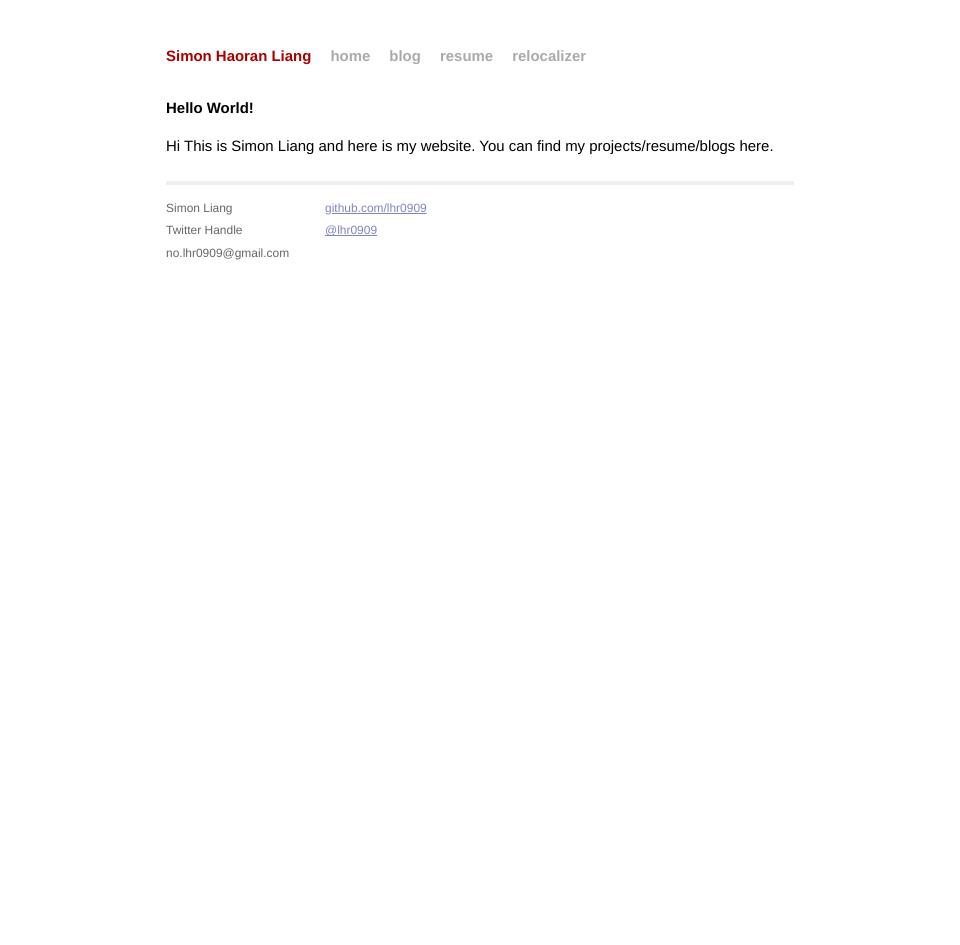
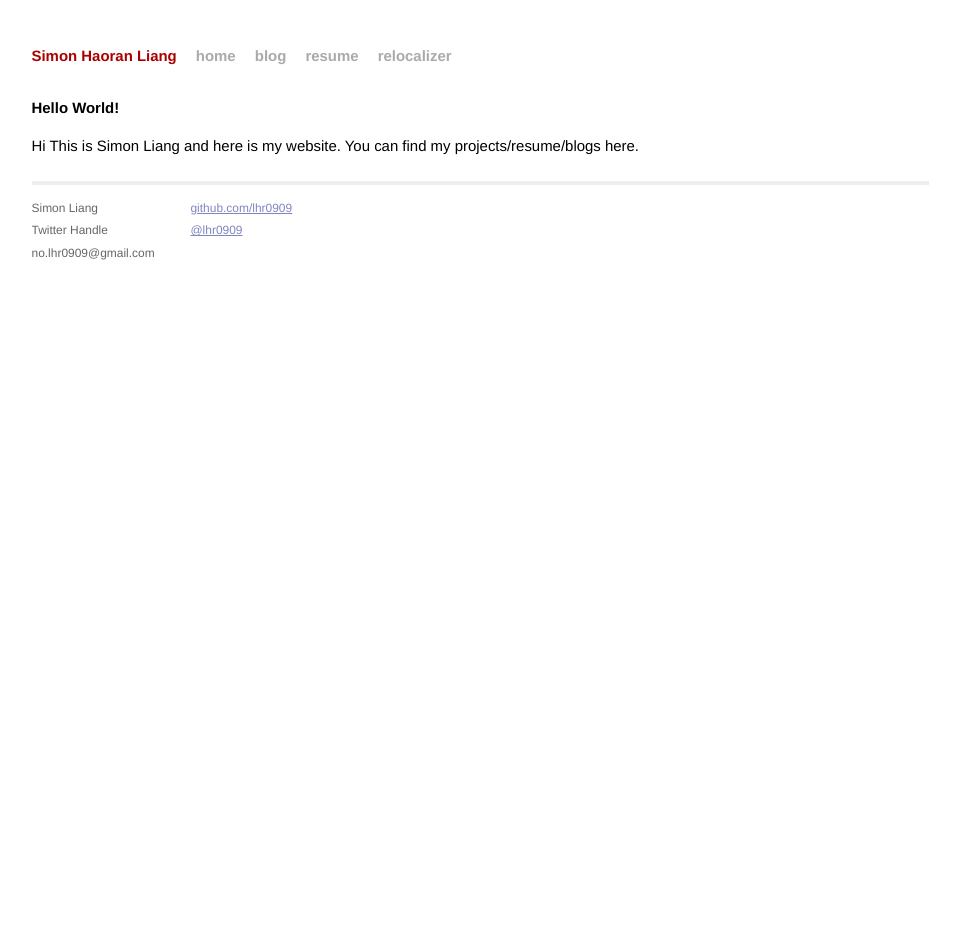
Before and after one commit to lhr0909/lhr0909.github.io, a Jekyll site: the page built from index.html, in a window 1280 px wide. Shown: the whole page, without its empty margins (160-1120 px from the left). Built offline with Jekyll 4.4.1, drawn with Linux system fonts in a browser that asks for light colours; Markdown is read by kramdown in place of the engine named in the settings.

Commit message:
Fixed resume styles

```diff
--- a/css/main.css
+++ b/css/main.css
@@ -58,7 +58,7 @@
 .site {
   font-size: 115%;
   text-align: justify;
-  width: 42em;
+  width: 60em;
   margin: 3em auto 2em;
   line-height: 1.5em;
 }
--- a/index.html
+++ b/index.html
@@ -1,6 +1,6 @@
 ---
 layout: default
-title: Simon's Github Page
+title: Simon Haoran Liang
 ---
 
 <div id="home">
--- a/resume/index.html
+++ b/resume/index.html
@@ -1,9 +1,9 @@
 ---
 layout: default
-title: Simon's Github Page
+title: Simon's Resume
 ---
 
 <div id="resume">
   <h1>My Resume</h1>
-  <iframe src="https://docs.google.com/document/d/1pl77oOESRsGdujJoPryIe9EyPDujqyDA5XBGEzymJv0/pub?embedded=true"></iframe>
+  <iframe width="100%" height="1200" frameborder="0" src="https://docs.google.com/document/d/1pl77oOESRsGdujJoPryIe9EyPDujqyDA5XBGEzymJv0/edit?usp=sharing"></iframe>
 </div>
```
